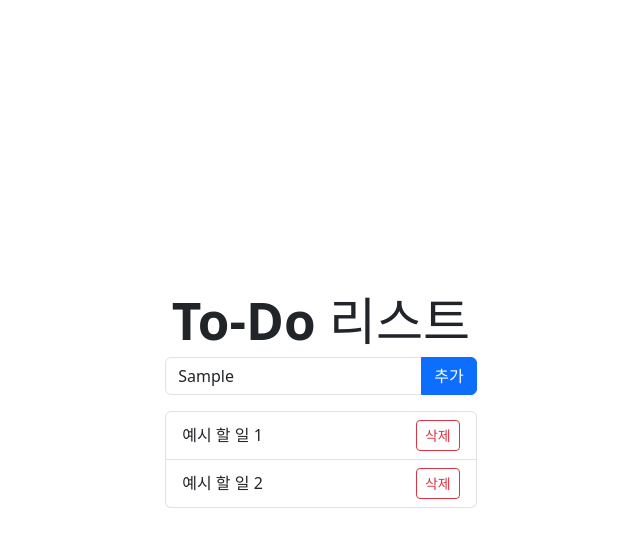
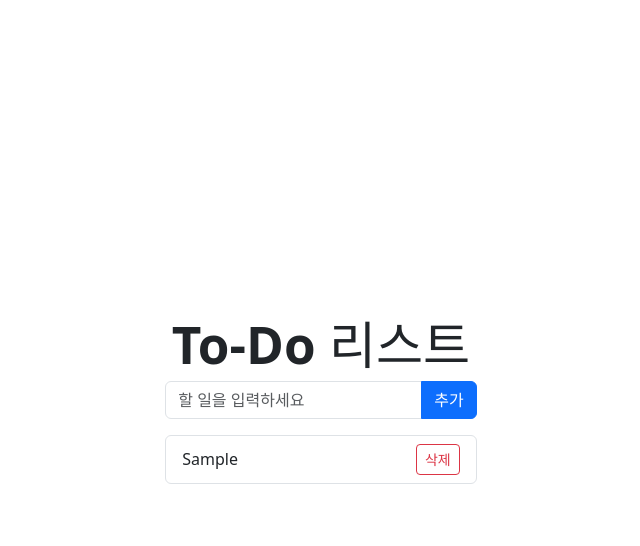
Before and after one commit to JinYunhwa/todo-vue, a Vue app: page / in a window 1280 px wide. Both pictures are taken after typing "Sample" into the empty fields and a click on the button "추가". Shown: the top 546 px of the page, without its empty margins (319-959 px from the left). Built offline with nearby package versions, Linux system fonts and the light colour scheme.

Commit message:
feat: App.vue 할 일 추가 기능 추가.

```diff
--- a/src/App.vue
+++ b/src/App.vue
@@ -4,20 +4,20 @@
 
     <div class="input-group mb-3">
       <input
+        v-model="newTodo"
         type="text"
         class="form-control"
         placeholder="할 일을 입력하세요"
       />
-      <button class="btn btn-primary">추가</button>
+      <button class="btn btn-primary" @click="addTodo">추가</button>
     </div>
 
     <ul class="list-group">
-      <li class="list-group-item d-flex justify-content-between align-items-center">
-        예시 할 일 1
-        <button class="btn btn-sm btn-outline-danger">삭제</button>
-      </li>
-      <li class="list-group-item d-flex justify-content-between align-items-center">
-        예시 할 일 2
+      <li
+        v-for="todo in todos"
+        :key="todo.id"
+        class="list-group-item d-flex justify-content-between align-items-center">
+          {{ todo.title }}
         <button class="btn btn-sm btn-outline-danger">삭제</button>
       </li>
     </ul>
@@ -26,4 +26,21 @@
 </template>
 
 <script setup>
+import { ref } from 'vue'
+
+const todos = ref([])
+const newTodo = ref('')
+
+function addTodo() {
+  const text = newTodo.value.trim()
+  if (!text) return // 입력이 비어있을 경우, 무시
+
+  todos.value.push({
+    id: Date.now(), // 고유 ID (시간 값)
+    title: text,
+    completed: false // 생성시 완료되지 않은 상태
+  })
+
+  newTodo.value = '' // 목록에 추가한 뒤, 입력창을 비움
+}
 </script>
```
